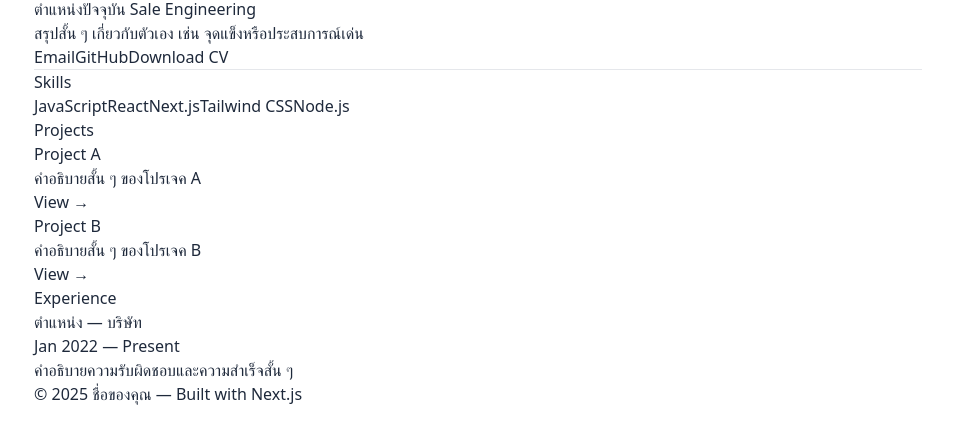
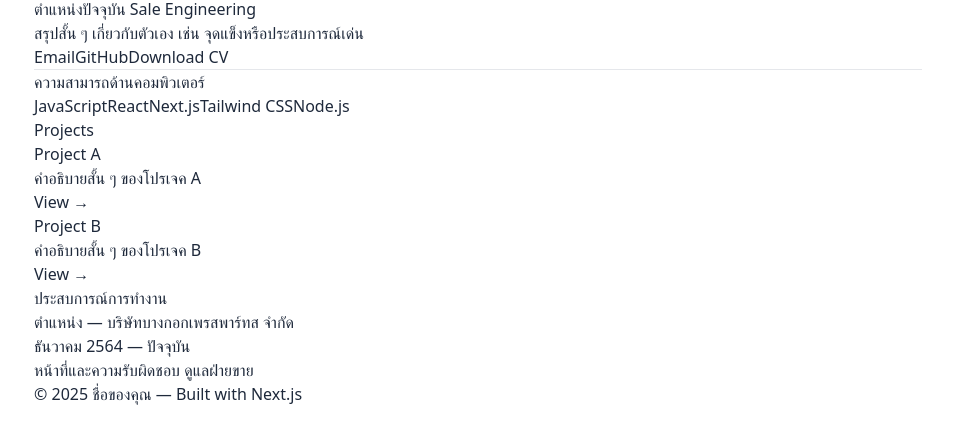
Before and after one commit to kimmy2956/ResumeThanyarat, a Next.js app: page / in a window 1280 px wide. Shown: the part 165-597 px from the top of the page, without its empty margins (162-1115 px from the left). Built offline with nearby package versions, Linux system fonts and the light colour scheme.

Commit message:
Update page.js

```diff
--- a/app/page.js
+++ b/app/page.js
@@ -28,7 +28,7 @@ export default function Home() {
       <hr className="my-8" />
 
       <section>
-        <h2 className="text-2xl font-semibold">Skills</h2>
+        <h2 className="text-2xl font-semibold">ความสามารถด้านคอมพิวเตอร์</h2>
         <div className="mt-3 flex flex-wrap gap-2">
           {['JavaScript', 'React', 'Next.js', 'Tailwind CSS', 'Node.js'].map(s => (
             <span key={s} className="px-2 py-1 border rounded text-sm">{s}</span>
@@ -44,12 +44,12 @@ export default function Home() {
       </section>
 
       <section className="mt-8">
-        <h2 className="text-2xl font-semibold">Experience</h2>
+        <h2 className="text-2xl font-semibold">ประสบการณ์การทำงาน</h2>
         <div className="mt-3 space-y-3 text-slate-700">
           <div>
-            <div className="font-semibold">ตำแหน่ง — บริษัท</div>
-            <div className="text-sm text-slate-500">Jan 2022 — Present</div>
-            <div className="mt-1">คำอธิบายความรับผิดชอบและความสำเร็จสั้น ๆ</div>
+            <div className="font-semibold">ตำแหน่ง — บริษัทบางกอกเพรสพาร์ทส จำกัด</div>
+            <div className="text-sm text-slate-500">ธันวาคม 2564 — ปัจจุบัน</div>
+            <div className="mt-1">หน้าที่และความรับผิดชอบ ดูแลฝ่ายขาย</div>
           </div>
         </div>
       </section>
```
